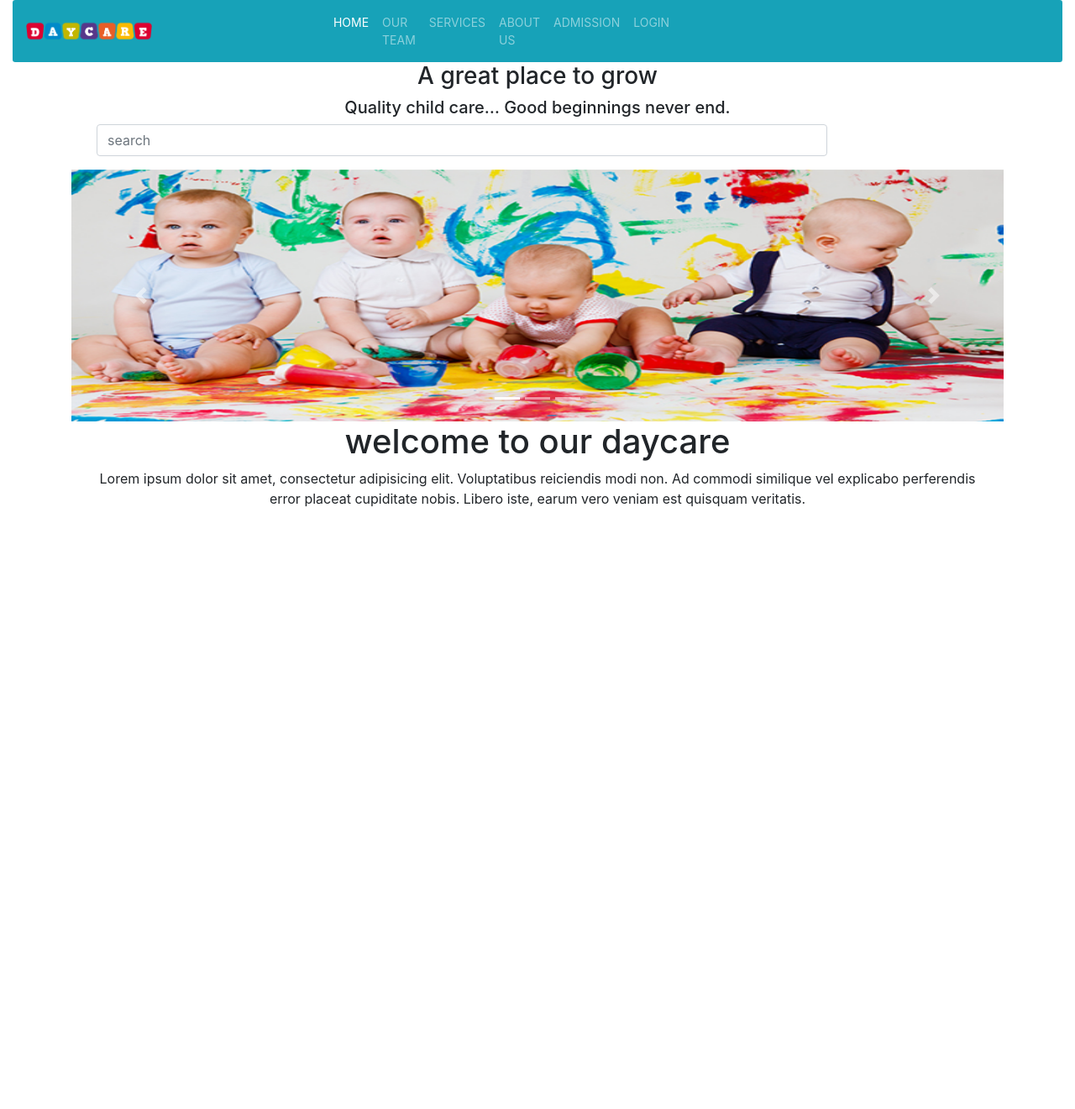
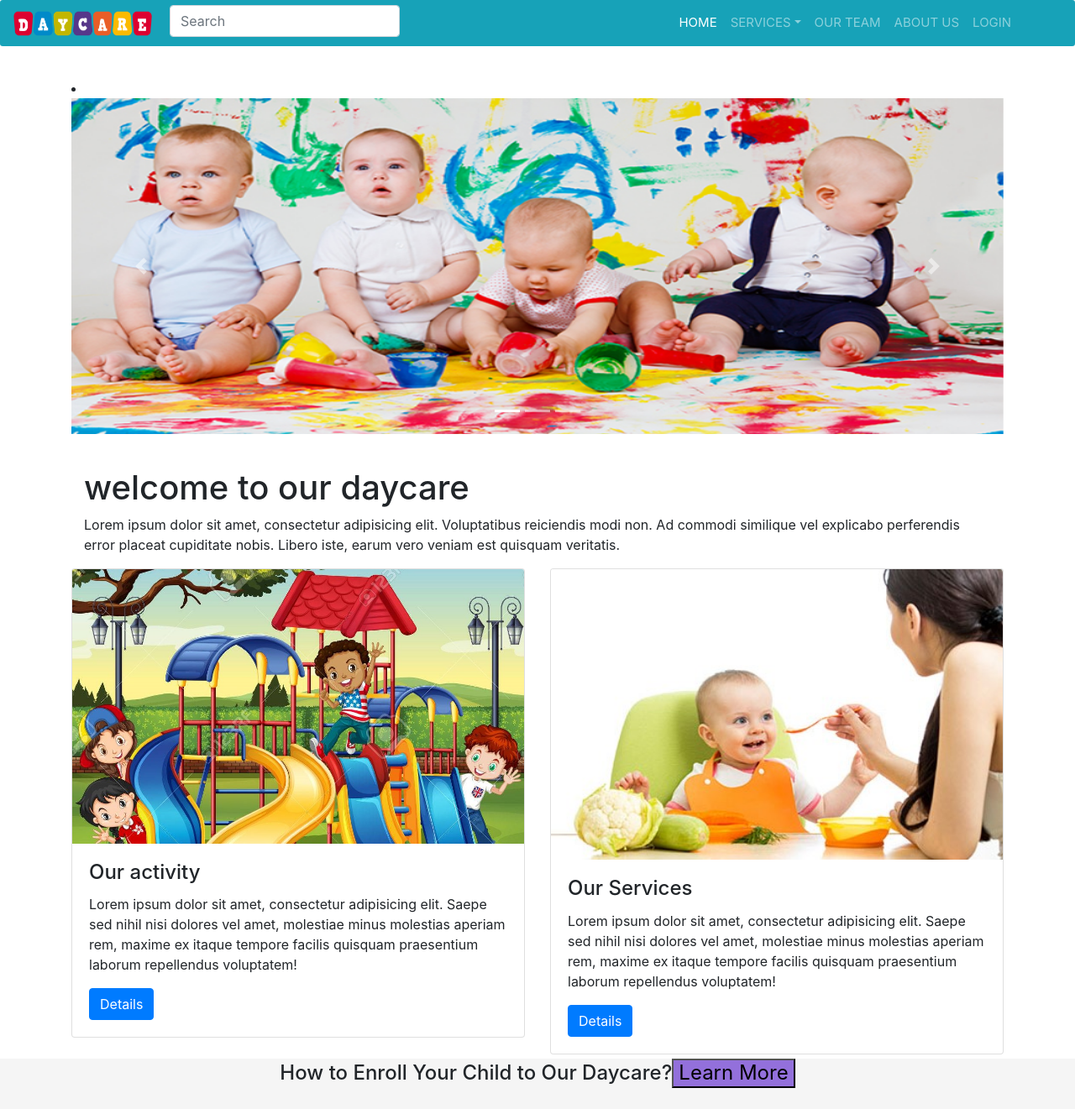
Before and after one commit to muhib349/daycare2, a PHP site: page / in a window 1280 px wide. Shown: the whole page at 84% size. Before the commit the page ends 604 px from the top, so only its background shows below. Run offline with PHP 8.4, Linux system fonts and the light colour scheme; style sheets or scripts are compiled from the project's sources; some libraries are stand-ins or nearby versions.

Commit message:
search done ,working with assigning doctor using ajax.not done

```diff
--- a/index.php
+++ b/index.php
@@ -33,15 +33,12 @@ if (isset($_GET['logout'])){
     session_destroy();
 }
 
-
-
-
 ?>
 <!DOCTYPE html>
 <html lang="en">
 <head>
     <meta charset="UTF-8">
-    <title>Document</title>
+    <title>Home</title>
     <link rel="stylesheet" href="bootstrap/css/bootstrap.min.css">
     <meta name="viewport" content="width=device-width, initial-scale=1, shrink-to-fit=no">
 </head>
@@ -49,19 +46,41 @@ if (isset($_GET['logout'])){
 <script src="https://cdnjs.cloudflare.com/ajax/libs/popper.js/1.12.9/umd/popper.min.js"></script>
 <script src="bootstrap/js/bootstrap.min.js"></script>
 <body>
-   <div class="container col-md-12">
-      <div class="navbar btn-sm navbar-expand-sm navbar-dark bg-info col-md-12">
 
-          <div class="collapse navbar-collapse" id="mainmenu">
-              <ul class="navbar-nav mr-auto">
-                  <li class="nav-item">
-                      <a class="navbar-brand" href="#">
-                        <img  src="resources/images/Logo.png" style="width:150px;height: auto" alt="">
-                      </a>
+
+<div class="navbar-top-fixed">
+    <div class="navbar btn-sm navbar-expand-sm navbar-dark bg-info col-md-12" style="width: 100%;height: 55px">
+
+        <div class="collapse navbar-collapse">
+            <div class="navbar-header">
+
+
+                <a class="navbar-brand" href="#"><img src="resources/images/Logo.png" height="70px"; width="165px"; alt=""></a>
+            </div>
+
+            <nav>
+                <form class="navbar-form navbar-left nav" style="margin-top: 10px;margin-left: 5px" role="search">
+                    <div class="form-group">
+                        <input type="text" id="src" class="form-control" placeholder="Search">
+                    </div>
+                </form>
+
+            </nav>
+
+            <ul class="navbar-nav nav" style="font-size: 15px;margin-left: 26%">
+
+
+                <li class="nav-item active" style="">
+                    <a class="nav-link" href="#">HOME</a>
                 </li>
-
-                 <li class="nav-item active" style="margin-left: 30%">
-                    <a class="nav-link" href="#">HOME</a>
+                <li class="nav-item dropdown">
+                    <a class="nav-link dropdown-toggle" id="navbarDropdown" role="button" href="#" data-toggle="dropdown" aria-haspopup="true" aria-expanded="false">SERVICES</a>
+                    <div class="dropdown-menu">
+                        <a class="dropdown-item" href="#">Education</a>
+                        <a class="dropdown-item" href="#">DoctorAssign</a>
+                        <a class="dropdown-item" href="#">SelectFoodChart</a>
+                        <a class="dropdown-item" href="#">Playground</a>
+                    </div>
                 </li>
 
                 <li class="nav-item">
@@ -69,21 +88,14 @@ if (isset($_GET['logout'])){
                 </li>
 
                 <li class="nav-item">
-                      <a class="nav-link" href="#">SERVICES</a>
-                  </li>
-
-                  <li class="nav-item">
                     <a class="nav-link" href="#">ABOUT US</a>
-                  </li>
-                  <li class="nav-item">
-                    <a class="nav-link" href="#">ADMISSION</a>
                 </li>
 
                 <?php if(isset($_SESSION['username'])): ?>
                     <li class="nav-item dropdown">
                         <a class="nav-link dropdown-toggle" id="navbarDropdown" role="button" href="#" data-toggle="dropdown" aria-haspopup="true" aria-expanded="false"><?php echo $_SESSION['username']?></a>
                         <div class="dropdown-menu">
-                                <a class="dropdown-item" href="#">Doctor</a>
+                            <a class="dropdown-item" href="views/parents.php">Doctor</a>
                             <a class="dropdown-item" href="#">Food Chart</a>
                             <a class="dropdown-item" href="views/logout.php">Logout</a>
                         </div>
@@ -95,9 +107,9 @@ if (isset($_GET['logout'])){
                             <div class="col-lg-12">
                                 <div class="text-center"><h3><b>Login</b></h3></div>
                                 <form  action="<?php echo $_SERVER['PHP_SELF']?>" method="post" role="form" autocomplete="off">
-                                    <div class="form-group"><label for="username">Username</label>
+                                    <div class="form-group">
+                                        <label for="username">Username</label>
                                         <label><?php echo  $message ?></label>
-                                        <label for="username">Username</label>
                                         <input type="text" name="username" id="username" tabindex="1" class="form-control" placeholder="Username" value="" autocomplete="off" required>
                                     </div>
                                     <div class="form-group">
@@ -133,32 +145,17 @@ if (isset($_GET['logout'])){
                     </li>
                 <?php endif ?>
             </ul>
-          </div>
-   </div>
-
-   <div class="container">
-      <div class="col-md-12">
-         <div class="text-center"><h3 >A great place to grow </h3></div>
-         <div class="col-md-12">
-            <div class="text-center"><h5  >Quality child care… Good beginnings never end.</h5></div>
-
-             <div class="form-group row">
-                 <div class="col-10">
-                     <input class="form-control" type="search"  id="src" placeholder="search">
-                 </div>
-             </div>
-             <div>
-                 <ul class="list-group" id="out">
-
-                 </ul>
-             </div>
-
-         </div>
+            <!-- SEARCH BAR -->
 
         </div>
     </div>
 </div>
-   <div class="container">
+<div class="container" style="margin-top: 3%">
+    <!-- complete this field for showing search item -->
+    <li id="out">
+
+    </li>
+
     <div class=" ">
         <div id="slider" class="carousel slide " data-ride="carousel">
             <ul class="carousel-indicators">
@@ -168,19 +165,19 @@ if (isset($_GET['logout'])){
             </ul>
             <div class="carousel-inner"  >
                 <div class="carousel-item ">
-                      <img src="resources/images/b.jpg" style="width: 100%;height: 300px" alt="">
+                    <img src="resources/images/a.jpg" style="width: 100%;height: 400px" alt="">
                     <div class="carousel-caption">
 
                     </div>
                 </div>
                 <div class="carousel-item" >
-                      <img src="resources/images/a.jpg" style="width: 100%;height: 300px" alt="">
+                    <img src="resources/images/b.jpg" style="width: 100%;height: 400px" alt="">
                     <div class="carousel-caption">
 
                     </div>
                 </div>
                 <div class="carousel-item active" >
-                      <img src="resources/images/d.jpg" style="width: 100%;height: 300px"  alt="">
+                    <img src="resources/images/d.jpg" style="width: 100%;height: 400px"  alt="">
                     <div class="carousel-caption">
 
                     </div>
@@ -200,12 +197,43 @@ if (isset($_GET['logout'])){
 </div>
 <div class="container">
     <div class="col-md-12">
-          <h1 style="text-align: center"> welcome to our daycare</h1>
-          <p style="text-align: center">Lorem ipsum dolor sit amet, consectetur adipisicing elit. Voluptatibus reiciendis modi non. Ad commodi similique vel explicabo perferendis error placeat cupiditate nobis. Libero iste, earum vero veniam est quisquam veritatis.</p>
+        <h1 style="text-align: left;margin-top:40px"> welcome to our daycare</h1>
+        <p style="text-align: left">Lorem ipsum dolor sit amet, consectetur adipisicing elit. Voluptatibus reiciendis modi non. Ad commodi similique vel explicabo perferendis error placeat cupiditate nobis. Libero iste, earum vero veniam est quisquam veritatis.</p>
 
     </div>
 
 </div>
+
+<div class="container">
+    <div class="row">
+        <div class="col-md-6">
+            <div class="card">
+                <img class="card-img-top" src="resources/images/activity.jpg" alt="">
+                <div class="card-body">
+                    <h4 class="card-title">Our activity</h4>
+                    <p class="card-text">Lorem ipsum dolor sit amet, consectetur adipisicing elit. Saepe sed nihil nisi dolores vel amet, molestiae minus molestias aperiam rem, maxime ex itaque tempore facilis quisquam praesentium laborum repellendus voluptatem!</p>
+                    <a href="#" class="btn btn-primary">Details</a>
+                </div>
+            </div>
+        </div>
+        <div class="col-md-6">
+            <div class="card">
+                <img class="card-img-top" src="resources/images/service.jpg" alt="">
+                <div class="card-body">
+                    <h4 class="card-title">Our Services</h4>
+                    <p class="card-text">Lorem ipsum dolor sit amet, consectetur adipisicing elit. Saepe sed nihil nisi dolores vel amet, molestiae minus molestias aperiam rem, maxime ex itaque tempore facilis quisquam praesentium laborum repellendus voluptatem!</p>
+                    <a href="#" class="btn btn-primary">Details</a>
+                </div>
+            </div>
+        </div>
+
+    </div>
+</div>
+
+<div style=" width: 100%;height: 60px; text-align: center; background-color:whitesmoke">
+    <h4 style="text-align: center;margin-top: 5px">How to Enroll Your Child to Our Daycare?<button style="background-color: mediumpurple;text-align: center">Learn More</button></h4>
+</div>
+
 <script src="resources/js/search.js"></script>
 </body>
 </html>
--- a/resources/js/search.js
+++ b/resources/js/search.js
@@ -12,7 +12,7 @@ $(document).ready(function () {
                 });
         }
         else {
-
+            $('#out').html("");
         }
     })
 });
```
Also changed, not shown: ajax/searchVerify.php (+5 -2 lines), views/parents.php (added, +111 -0 lines), resources/images/activity.jpg (added), resources/images/baby.jpg (added), resources/images/service.jpg (added). Lines whose indentation alone changed are shown as unchanged.
